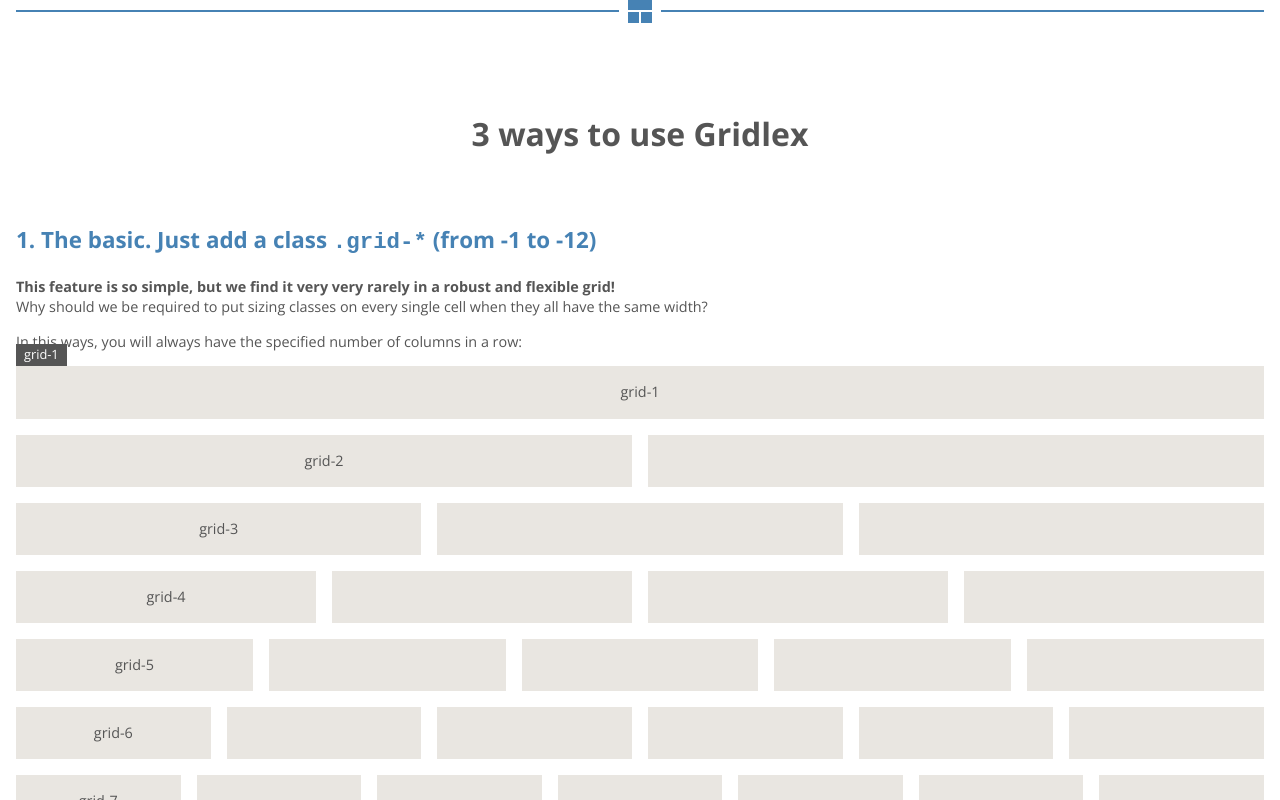
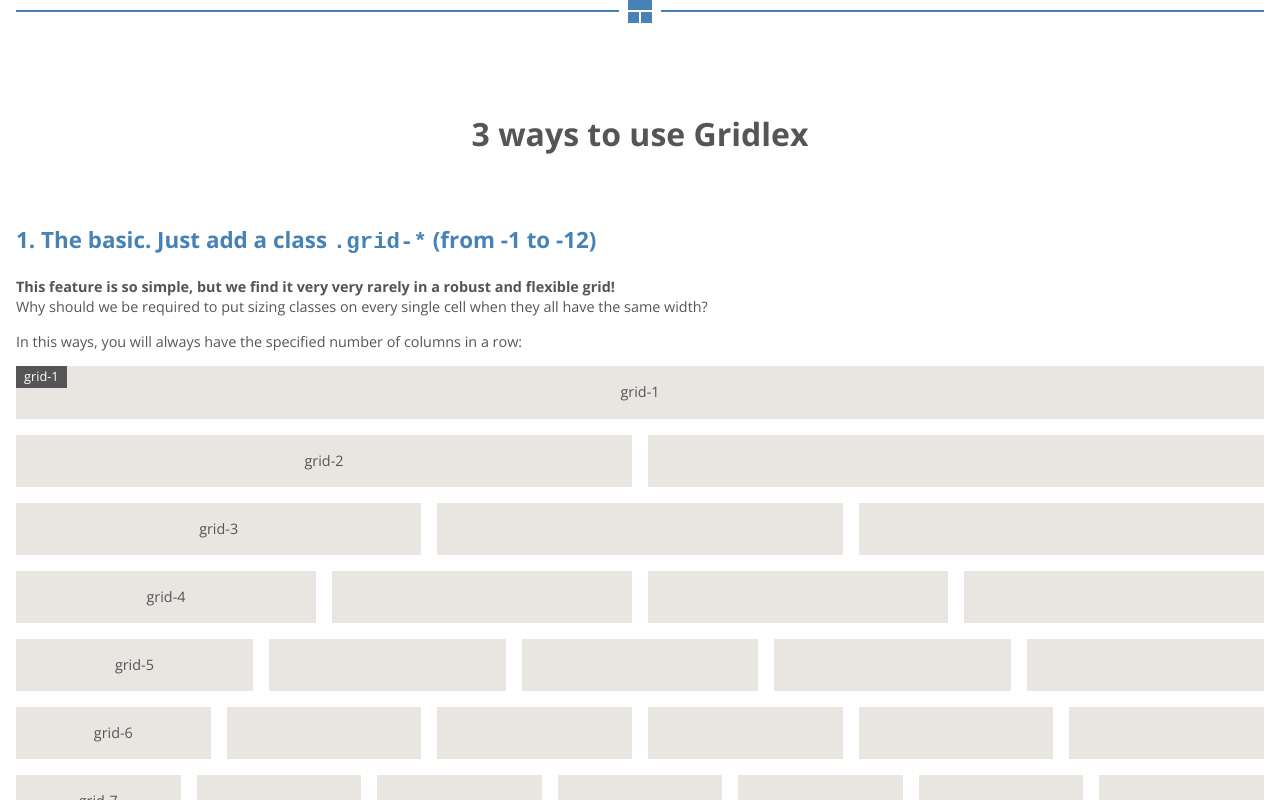
Before and after one commit to devlint/gridlex, a website: page dist/index.html in a window 1280 px wide. In both pictures the pointer is over the element 640 px from the left and 1354 px from the top of the page. Shown: the part 954-1754 px from the top of the page. Drawn offline with nearby package versions, Linux system fonts and the light colour scheme; files that its build step writes are made by us from their sources.

Commit message:
Change tooltip position

```diff
--- a/dist/demo/demo.css
+++ b/dist/demo/demo.css
@@ -198,7 +198,7 @@
   padding: 2px 8px;
   position: absolute;
   left: 0.5rem;
-  bottom: 100%;
+  top: 0;
   white-space: nowrap;
   z-index: 20;
   background-color: #555;
--- a/dist/demo/demo.less
+++ b/dist/demo/demo.less
@@ -192,7 +192,7 @@
     padding: 2px 8px;
     position: absolute;
     left: @gutter;
-    bottom: 100%;
+    top: 0;
     white-space: nowrap;
     z-index: 20;
     background-color: #555;
```
